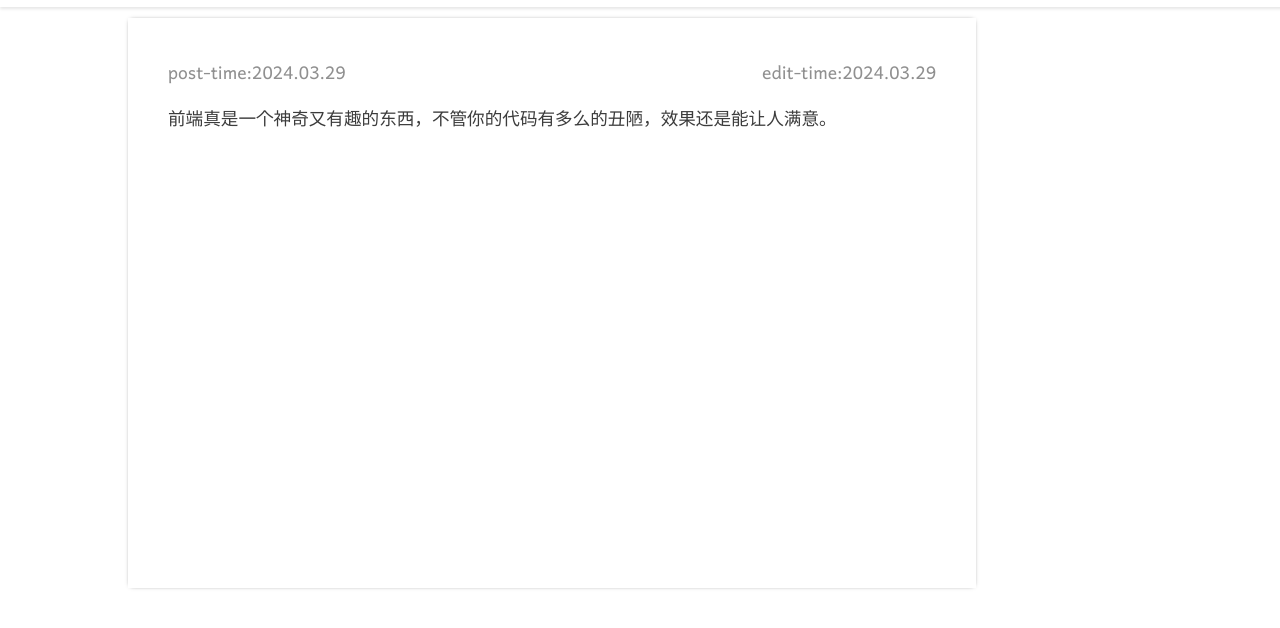
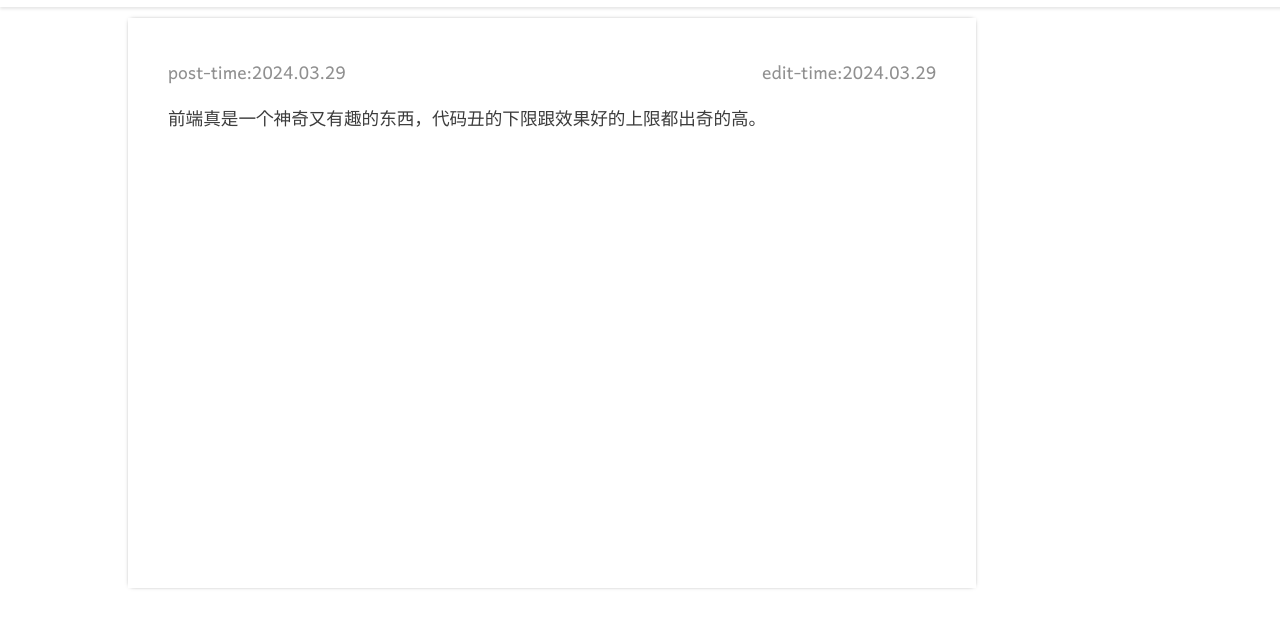
Before and after one commit to achoj/achoj.github.io, a plain HTML site: page articles-html/2024/03-29-日记.html in a window 1280 px wide. Shown: the part 62-690 px from the top of the page. Drawn offline with Linux system fonts and the light colour scheme.

Commit message:
modify post 日记-3-29

```diff
--- a/articles-html/2024/03-29-日记.html
+++ b/articles-html/2024/03-29-日记.html
@@ -30,7 +30,7 @@
         <span class="post-date">post-time:2024.03.29</span>
         <span class="edit-date">edit-time:2024.03.29</span>
       </div>
-      <div class="markdown-content"><p>前端真是一个神奇又有趣的东西，不管你的代码有多么的丑陋，效果还是能让人满意。</p></div>
+      <div class="markdown-content"><p>前端真是一个神奇又有趣的东西，代码丑的下限跟效果好的上限都出奇的高。</p></div>
     </div>
   </body>
 </html>
```
